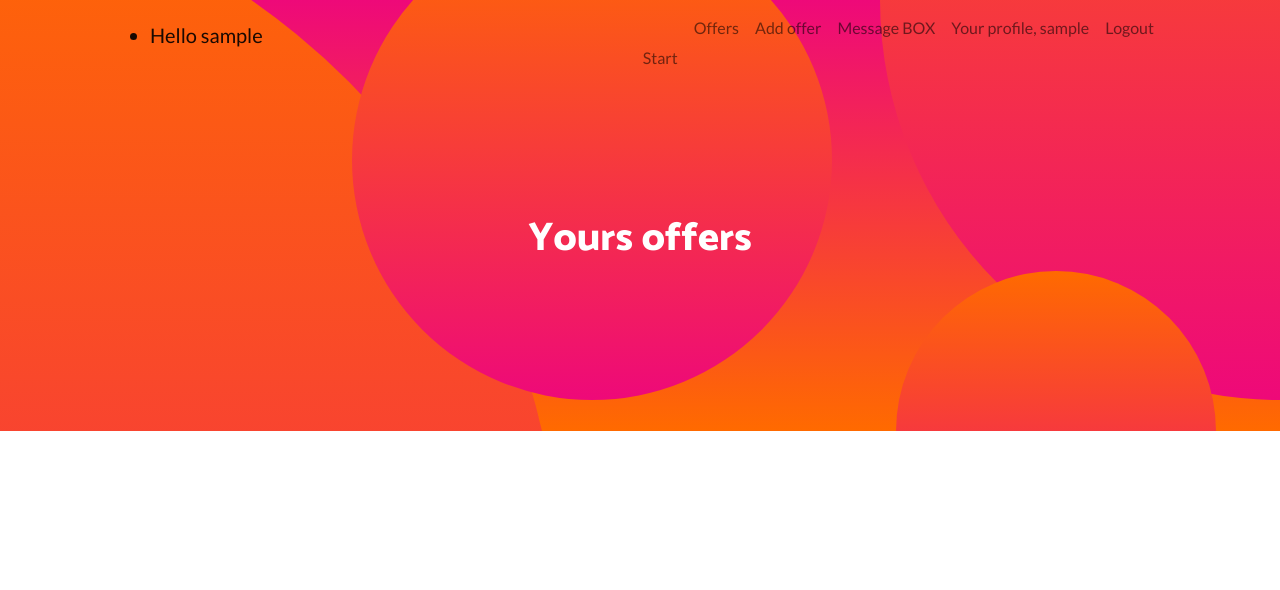
After one commit to ZofiaJurewicz/final_project_coders_lab, a Django app: page /your_offers/ in a window 1280 px wide. The commit adds this page. Shown: the top 590 px of the page. Run offline with Django 4.2, Linux system fonts and the light colour scheme; the visitor is signed in with stand-in values (Sample User, id 1); data that the repository does not hold is empty; some libraries are stand-ins or nearby versions.

Commit message:
działające yours_offers

```diff
--- a/work_and_travel/urls.py
+++ b/work_and_travel/urls.py
@@ -19,7 +19,7 @@ from django.contrib import admin
 from django.urls import path
 
 from work_and_travel_app.views import AddOfferView, YourProfile, AddBaseInfoView, EditBaseInfoView, StartView, \
-    OfferDetailsView, EditOfferView, MessagesView, OffersListView, GradeView, MessageBoxView
+    OfferDetailsView, EditOfferView, MessagesView, OffersListView, GradeView, MessageBoxView, YourOffers
 from accounts import views as account_view
 
 urlpatterns = [
@@ -35,7 +35,8 @@ urlpatterns = [
     path('offers_list/', OffersListView.as_view(), name='offers_list'),
     path('offer_details/<int:offer_id>/', OfferDetailsView.as_view(), name='offer_details'),
     path('edit_offer/<int:offer_id>/', EditOfferView.as_view(), name='edit_offer'),
-    path('your_message_box/', MessageBoxView.as_view(), name='message_box'),
-    path('messages_form/<int:offer_id>/<str:sender_name>/', MessagesView.as_view(), name='message_view'),
+    path('message_box/', MessageBoxView.as_view(), name='message_box'),
+    path('messages_form/<int:offer_id>/', MessagesView.as_view(), name='message_view'),
     path('grade/<int:offer_id>/<str:user_name>', GradeView.as_view(), name='grade_view'),
+    path('your_offers/', YourOffers.as_view(), name='your_offers'),
 ]
--- a/work_and_travel_app/templates/messages_box.html
+++ b/work_and_travel_app/templates/messages_box.html
@@ -1,11 +1,11 @@
 {% extends 'index.html' %}
 
-{% block content %}
+{% block contents %}
   <h2>Your Message Box</h2>
   <ul>
     {% for message in messages %}
       <li>
-        <strong>{{ message.sender }}:</strong> {{ message.message }} - {{ message.time }}
+        <strong>from: {{ message.sender }}:</strong> {{ message.message }} - {{ message.time }}
       </li>
     {% endfor %}
   </ul>
--- a/work_and_travel_app/templates/messages_view.html
+++ b/work_and_travel_app/templates/messages_view.html
@@ -9,7 +9,7 @@
                 {{ message.message }}</li>
         {% endfor %}
     </ul>
-     <h2>Write a message to: {{ messages.reverse }}</h2>
+     <h2>Write a message:</h2>
     <form method="post" action="">
         {% csrf_token %}
         {{ form.as_p }}
--- a/work_and_travel_app/templates/navbar.html
+++ b/work_and_travel_app/templates/navbar.html
@@ -16,6 +16,7 @@
                         <li class="nav-item"><a class="nav-link" href="{% url 'start' %}">Start</a></li>
                         <li class="nav-item"><a class="nav-link" href="{% url 'offers_list' %}">Offers</a></li>
                         <li class="nav-item"><a class="nav-link" href="{% url 'add_offer' %}">Add offer</a></li>
+                        <li class="nav-item"><a class="nav-link" href="{% url 'message_box' %}">Message BOX</a></li>
                         <li class="nav-item"><a class="nav-link" href="{% url 'your_profile' %}">Your profile, {{ user.username }}</a></li>
                         <li class="nav-item"><a class="nav-link" href="{% url 'logout_view' %}">Logout</a></li>
                     </ul>
--- a/work_and_travel_app/templates/offers_list.html
+++ b/work_and_travel_app/templates/offers_list.html
@@ -19,7 +19,7 @@
             {% if user.is_authenticated %}
             <p> Owner: {{ offer.owner.first_name }}</p>
                 {% if offer.owner != user %}
-                <form action="{% url 'message_view' offer_id=offer.id sender=message.sender %}" method="post">
+                <form action="{% url 'message_view' offer_id=offer.id %}" method="post">
                     {% csrf_token %}
                     <button type="submit">Message</button>
                 </form>
--- /dev/null
+++ b/work_and_travel_app/templates/your_offers.html
@@ -0,0 +1,19 @@
+{% extends 'index.html' %}
+
+{% block contents %}
+    <h1>Yours offers</h1>
+    {% for offer in offers %}
+        <h2>{{ offer.name }}</h2>
+        <p>Description: {{ offer.description }}</p>
+        {% for category in offer.category.all %}
+                <p>Category: {{ category.name}}</p>
+        {% endfor %}
+        <p>Active: {{ offer.is_active }}</p>
+        <form action="{% url 'offer_details' offer_id=offer.id %}" method="get">
+            <button type="submit">Offer Details</button>
+        </form>
+        <form action="{% url 'edit_offer' offer_id=offer.id %}" method="get">
+            <button type="submit">Edit offer</button>
+        </form>
+    {% endfor %}
+{% endblock %}
--- a/work_and_travel_app/templates/your_profile.html
+++ b/work_and_travel_app/templates/your_profile.html
@@ -10,8 +10,7 @@
         <p>Are you traveling: {{ user.baseinformation.are_you_traveling }}</p>
         <p>Native Origin: {{ user.baseinformation.native_origin }}</p>
         <p>Sex: {{ user.baseinformation.get_sex_display }}</p>
-
-    {% if BaseInformation is not None %}
+    {% if base_info is not None %}
         <a href="{% url 'edit_base_info' %}">Edit Base Information</a>
     {% else %}
         <a href="{% url 'add_base_info' %}">Add Base Information</a>
--- a/work_and_travel_app/views.py
+++ b/work_and_travel_app/views.py
@@ -27,7 +27,8 @@ class YourProfile(LoginRequiredMixin, View):
 
     def get(self, request):
         user = request.user
-        return render(request, 'your_profile.html', {'user': user})
+        base_info = BaseInformation.objects.all()
+        return render(request, 'your_profile.html', {'user': user, 'base_info': base_info})
 
 
 class AddBaseInfoView(LoginRequiredMixin, View):
@@ -142,13 +143,14 @@ class OfferDetailsView(View):
 
 class MessageBoxView(LoginRequiredMixin, View):
     def get(self, request):
-        return render(request, 'messages_box.html')
+        messages = Message.objects.filter(Q(receiver=request.user) | Q(sender=request.user)).order_by('time')
+        messages_titles = Message.objects.filter(Q(receiver=request.user) | Q(sender=request.user)).values_list('offer__name', flat=True).distinct()
+        return render(request, 'messages_box.html', {'messages': messages, 'messages_titles': messages_titles})
 
 
 class MessagesView(LoginRequiredMixin, View):
-    def get(self, request, offer_id, sender_name):
+    def get(self, request, offer_id):
         offer = Offer.objects.get(id=offer_id)
-        sender = Message.objects.get(sender=sender_name)
         messages = Message.objects.filter(Q(offer=offer) & (Q(receiver=request.user) | Q(sender=request.user))).order_by('time')
         form = MessageForm()
 
@@ -156,13 +158,11 @@ class MessagesView(LoginRequiredMixin, View):
             'offer': offer,
             'form': form,
             'messages': messages,
-            'sender': sender,
         }
         return render(request, 'messages_view.html', ctx)
 
-    def post(self, request, offer_id, sender_name):
+    def post(self, request, offer_id):
         offer = Offer.objects.get(id=offer_id)
-        sender = Message.objects.get(sender=sender_name)
         form = MessageForm(request.POST)
 
         if form.is_valid():
@@ -171,7 +171,7 @@ class MessagesView(LoginRequiredMixin, View):
             message.sender = request.user
             message.receiver = offer.owner
             message.save()
-            return redirect('message_view', offer_id=offer_id, sender=sender)
+            return redirect('message_view', offer_id=offer_id)
         else:
             messages = Message.objects.filter(Q(offer=offer) & (Q(receiver=request.user) | Q(sender=request.user))).order_by('time')
             return render(request, 'messages_view.html', {'offer': offer, 'messages': messages, 'form': form})
@@ -183,3 +183,9 @@ class GradeView(LoginRequiredMixin, View):
 
     def post(self, request):
         return render(request, 'grade.html')
+
+
+class YourOffers(LoginRequiredMixin, View):
+    def get(self, request):
+        offers = Offer.objects.filter(owner=request.user).order_by('until_when')
+        return render(request, 'your_offers.html', {'offers': offers})
```
